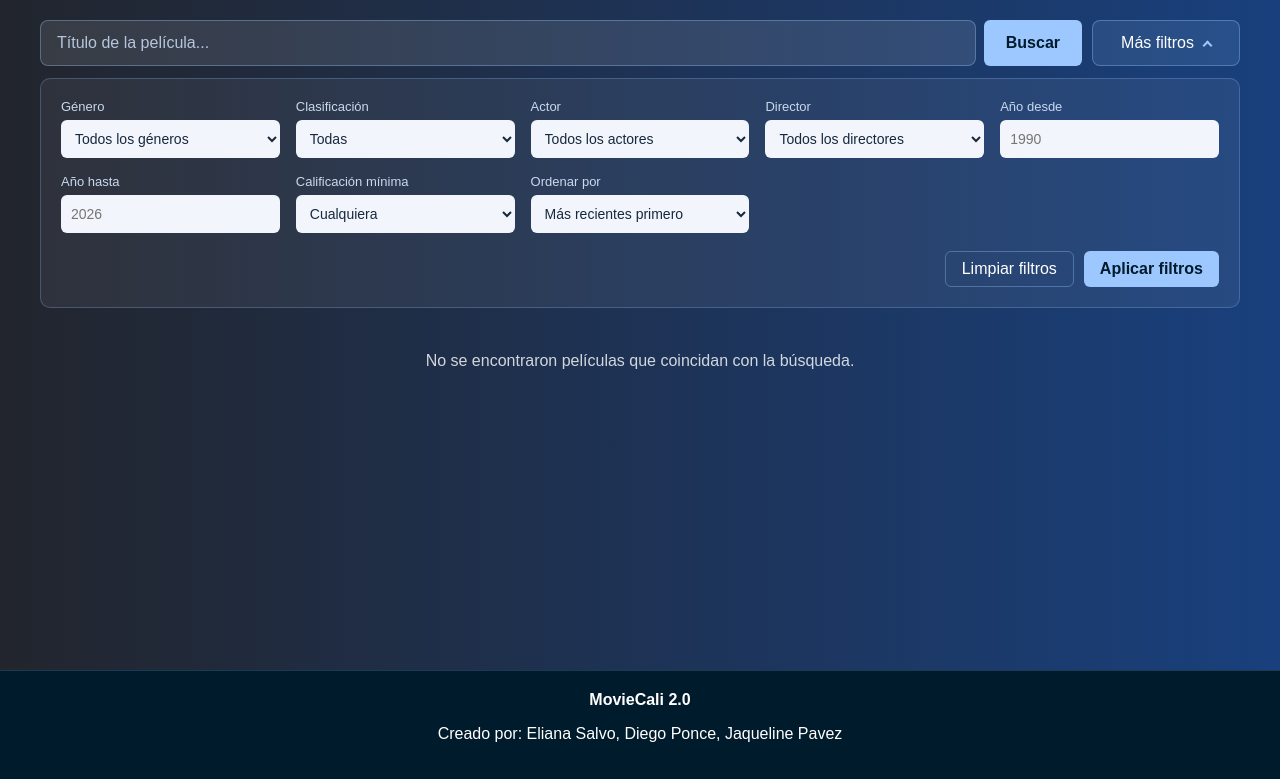
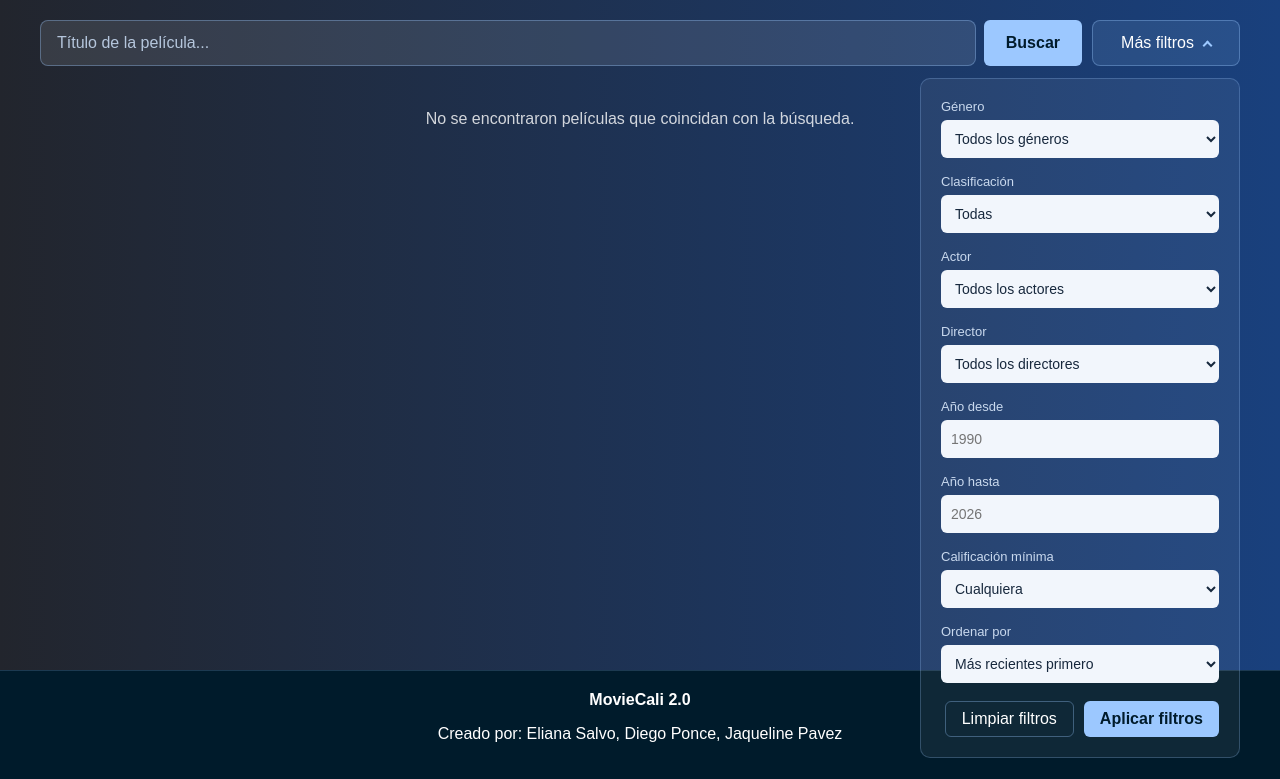
Before and after one commit to JaquelinePavez/Moviecalie2.1, a Django app: page /peliculas/cbv/catalogo/ in a window 1280 px wide, after a click on "Más filtros". Shown: the part 64-843 px from the top of the page. Run offline with Django 5.2, Linux system fonts and the light colour scheme; data that the repository does not hold is empty; parts of the project's set-up code (start-up, migrations or seed data) failed here and were passed over.

Commit message:
cambie filtro para que ahora se muestre en una columna una abajo de la otra

```diff
--- a/peliculas/static/peliculas/css/catalogo.css
+++ b/peliculas/static/peliculas/css/catalogo.css
@@ -81,10 +81,10 @@
     background: rgba(156, 200, 255, 0.12);
 }
 
-/* Panel desplegable: los filtros se acomodan en una grilla. */
+/* Panel desplegable: los filtros se acomodan en una columna una abajo de la otra. */
 .grilla-filtros {
     display: grid;
-    grid-template-columns: repeat(auto-fill, minmax(200px, 1fr));
+    grid-template-columns: 1fr;
     gap: 16px;
     margin-top: 12px;
     padding: 20px 20px 0;
@@ -92,6 +92,15 @@
     border-bottom: none;
     border-radius: 10px 10px 0 0;
     background: rgba(255, 255, 255, 0.06);
+}
+/*hace que el panel de filtro flote por encima de las tarjetas y que no las empuje hacia abajo*/
+.panel-filtros {
+    position: absolute;
+    top: 46px;
+    right: 0;
+    z-index: 10;
+    width: 320px;
+    border-radius: 10px;
 }
 
 .campo-filtro {
@@ -516,4 +525,8 @@
     .acciones-filtro {
         flex-wrap: wrap;
     }
+    .panel-filtros {
+    position: static;
+    width: 100%;
 }
+}
--- a/peliculas/templates/componentes/filtros_catalogo.html
+++ b/peliculas/templates/componentes/filtros_catalogo.html
@@ -21,7 +21,7 @@
          el formulario tiene errores, para que no queden ocultos. -->
     <details class="mas-filtros" {% if form.errors or request.GET.genero or request.GET.clasificacion or request.GET.actor or request.GET.director or request.GET.anio_desde or request.GET.anio_hasta or request.GET.min_calificacion %}open{% endif %}>
         <summary>Más filtros</summary>
-
+        <div class="panel-filtros">
             <div class="grilla-filtros">
                 <div class="campo-filtro">
                     <label for="{{ form.genero.id_for_label }}">Género</label>
@@ -73,6 +73,7 @@
                     Aplicar filtros
                 </button>
             </div>
+        </div>
     </details>
 
     <!-- Errores de validación del formulario. -->
```
Lines whose indentation alone changed are shown as unchanged.
